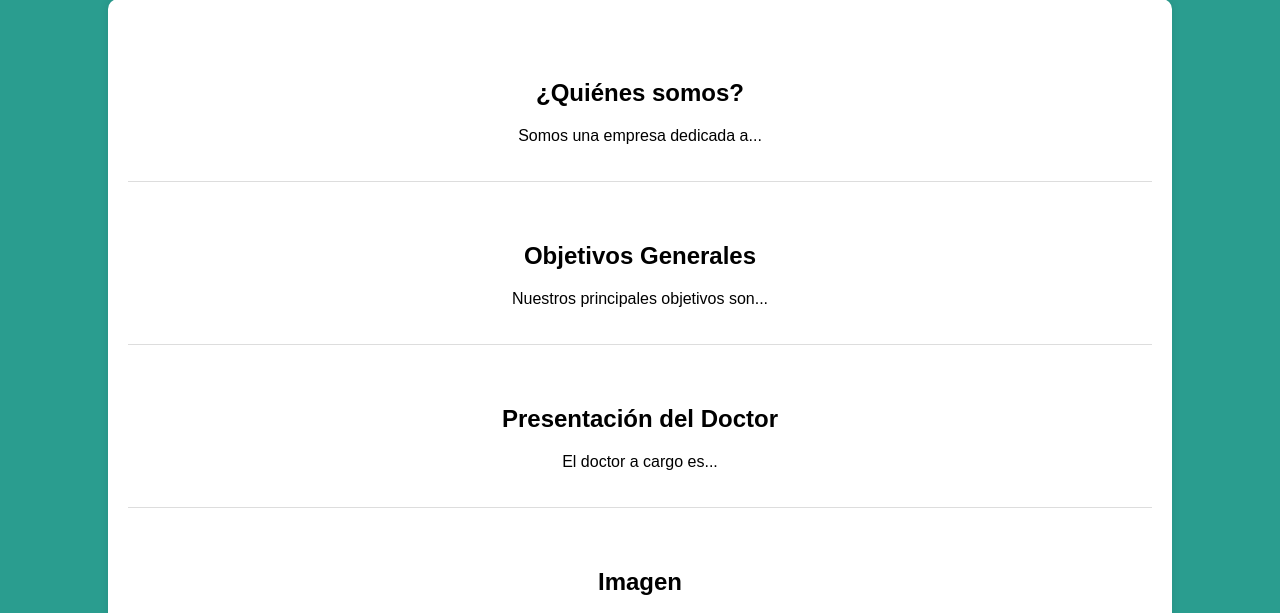
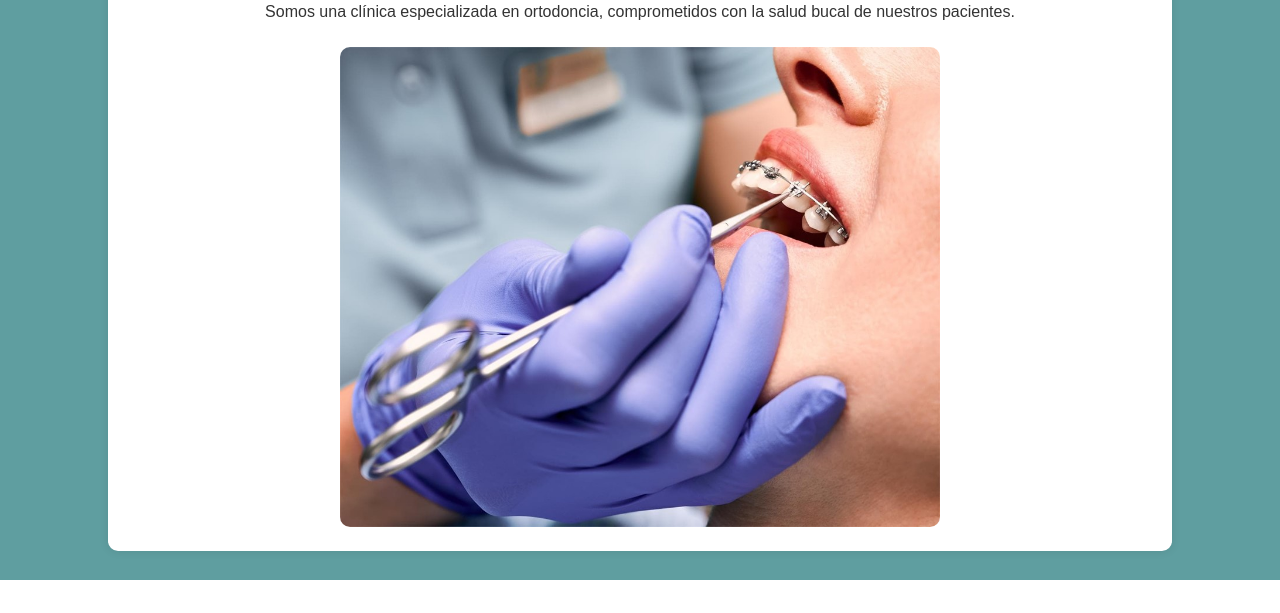
Before and after one commit to morel93/orthosolution-chile, a PHP site: page / in a window 1280 px wide. Shown: the part 220-833 px from the top of the page. After the commit the page ends 800 px from the top, so only its background shows below. Run offline with PHP 8.4, Linux system fonts and the light colour scheme.

Commit message:
Add files via upload

```diff
--- a/index.php
+++ b/index.php
@@ -7,64 +7,104 @@
     <style>
         body {
             font-family: Arial, sans-serif;
-            background-color: #2a9d8f;
+            background-color: #5F9EA0;
+            color: #333;
+            text-align: center;
             margin: 0;
             padding: 0;
-            text-align: center;
         }
         .container {
             width: 80%;
-            margin: auto;
+            margin: 20px auto;
+            background: white;
             padding: 20px;
-            background-color: white;
+            border-radius: 10px;
             box-shadow: 0px 0px 10px rgba(0, 0, 0, 0.1);
-            border-radius: 10px;
         }
-        .header {
-            background-image: url('background.jpg');
-            background-size: cover;
-            background-position: center;
-            padding: 50px;
+        h1 {
+            color: #2F4F4F;
+        }
+        .menu {
+            display: flex;
+            justify-content: center;
+            gap: 20px;
+            margin-bottom: 20px;
+        }
+        .menu button {
+            background-color: #2F4F4F;
             color: white;
-            font-size: 24px;
+            border: none;
+            padding: 10px 20px;
+            cursor: pointer;
+            border-radius: 5px;
+        }
+        .menu button:hover {
+            background-color: #1F3F3F;
         }
         .section {
-            margin: 20px 0;
-            padding: 20px;
-            border-bottom: 1px solid #ddd;
+            display: none;
         }
-        .footer {
-            margin-top: 20px;
-            padding: 10px;
-            background-color: #264653;
-            color: white;
+        .active {
+            display: block;
+        }
+        .image-container img {
+            width: 80%;
+            max-width: 600px;
+            height: auto;
+            border-radius: 10px;
+            margin-top: 10px;
         }
     </style>
+    <script>
+        function showSection(sectionId) {
+            var sections = document.getElementsByClassName("section");
+            for (var i = 0; i < sections.length; i++) {
+                sections[i].classList.remove("active");
+            }
+            document.getElementById(sectionId).classList.add("active");
+        }
+    </script>
 </head>
 <body>
-    <div class="header">
-        <h1>Orthosolution Chile</h1>
-    </div>
     <div class="container">
-        <div class="section">
-            <h2>¿Quiénes somos?</h2>
-            <p>Somos una empresa dedicada a...</p>
+        <h1>Bienvenido a Orthosolution Chile</h1>
+        <div class="menu">
+            <button onclick="showSection('quienes-somos')">Quiénes somos</button>
+            <button onclick="showSection('objetivos')">Objetivos</button>
+            <button onclick="showSection('doctor')">Doctor</button>
+            <button onclick="showSection('clinica')">Nuestra Clínica</button>
         </div>
-        <div class="section">
+
+        <div id="quienes-somos" class="section active">
+            <h2>Quiénes somos</h2>
+            <p>Somos una clínica especializada en ortodoncia, comprometidos con la salud bucal de nuestros pacientes.</p>
+            <div class="image-container">
+                <img src="imagenes/quienes-somos.jpeg" alt="Quiénes somos">
+            </div>
+        </div>
+
+        <div id="objetivos" class="section">
             <h2>Objetivos Generales</h2>
-            <p>Nuestros principales objetivos son...</p>
+            <p>Nuestro objetivo es proporcionar tratamientos ortodóncicos de alta calidad utilizando tecnología avanzada.</p>
+            <div class="image-container">
+                <img src="imagenes/objetivos-generales.jpeg" alt="Objetivos Generales">
+            </div>
         </div>
-        <div class="section">
+
+        <div id="doctor" class="section">
             <h2>Presentación del Doctor</h2>
-            <p>El doctor a cargo es...</p>
+            <p>El Dr. Juan Pérez es un especialista en ortodoncia con más de 10 años de experiencia en el campo.</p>
+            <div class="image-container">
+                <img src="imagenes/doctor.png" alt="Doctor">
+            </div>
         </div>
-        <div class="section">
-            <h2>Imagen</h2>
-            <img src="doctor.jpg" alt="Imagen del doctor" width="300">
+
+        <div id="clinica" class="section">
+            <h2>Nuestra Clínica</h2>
+            <div class="image-container">
+                <img src="imagenes/clinica.jpg" alt="Imagen de la clínica">
+            </div>
         </div>
-    </div>
-    <div class="footer">
-        <p>© 2025 Orthosolution Chile. Todos los derechos reservados.</p>
     </div>
 </body>
 </html>
```
Also changed, not shown: index.html (+5 -5 lines).
